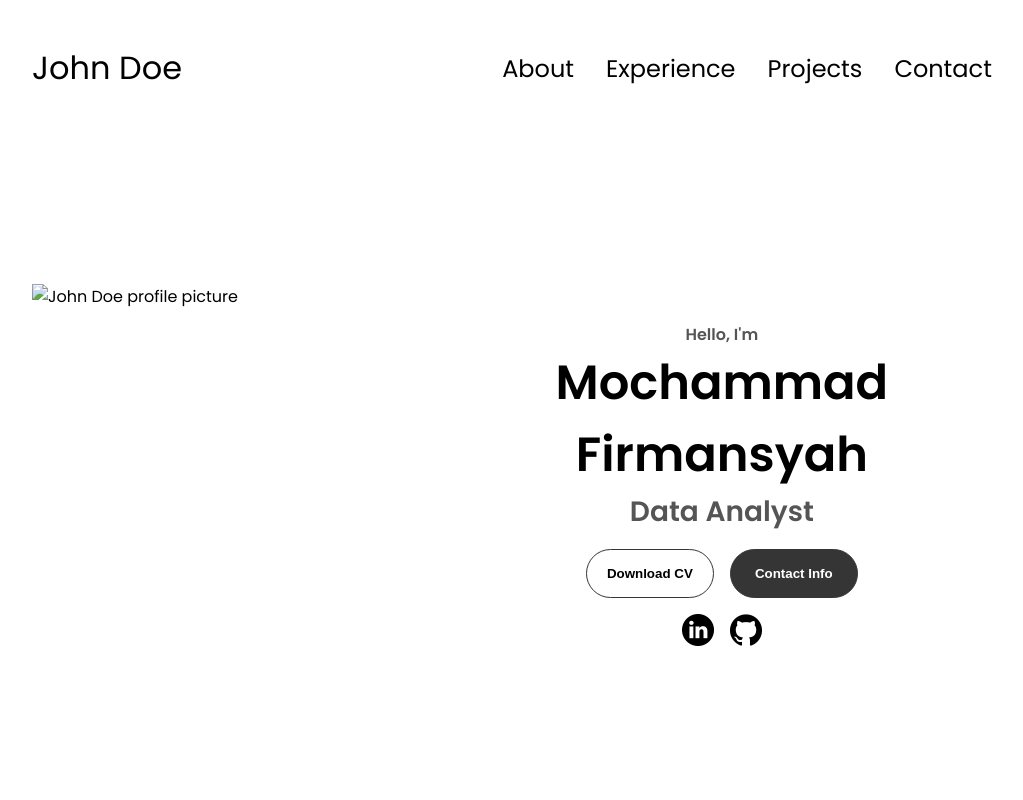
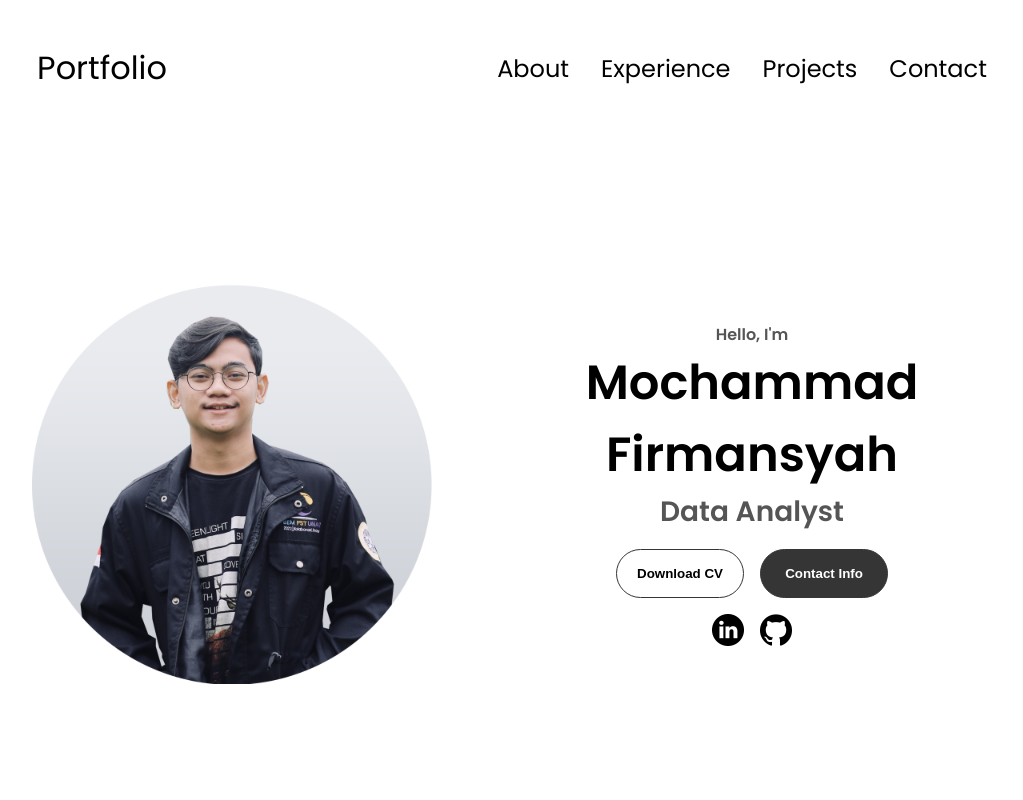
Before and after one commit to firman2803/Website-Personal, a plain HTML site: page index.html in a window 1280 px wide. Shown: the top 800 px of the page, without its empty margins (128-1151 px from the left). Drawn offline with Linux system fonts and the light colour scheme.

Commit message:
Update index.html

```diff
--- a/index.html
+++ b/index.html
@@ -10,7 +10,7 @@
   </head>
   <body>
     <nav id="desktop-nav">
-      <div class="logo">John Doe</div>
+      <div class="logo">Portfolio</div>
       <div>
         <ul class="nav-links">
           <li><a href="#about">About</a></li>
@@ -38,7 +38,7 @@
     </nav>
     <section id="profile">
       <div class="section__pic-container">
-        <img src="./assets/profile-pic.png" alt="John Doe profile picture" />
+        <img src="./assets/profile-pic1.png" alt="John Doe profile picture" />
       </div>
       <div class="section__text">
         <p class="section__text__p1">Hello, I'm</p>
@@ -77,7 +77,7 @@
       <div class="section-container">
         <div class="section__pic-container">
           <img
-            src="./assets/about-pic.png"
+            src="./assets/about-pic1.png"
             alt="Profile picture"
             class="about-pic"
           />
```
